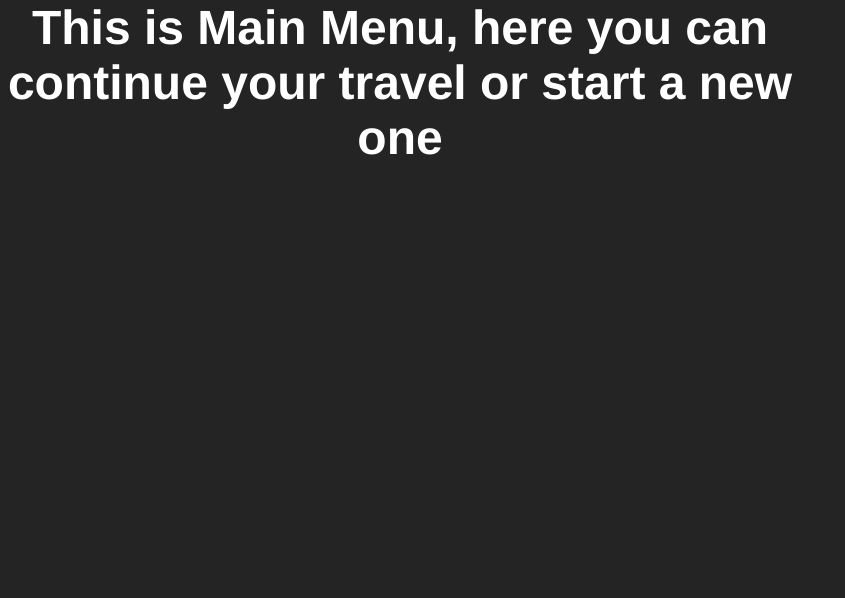
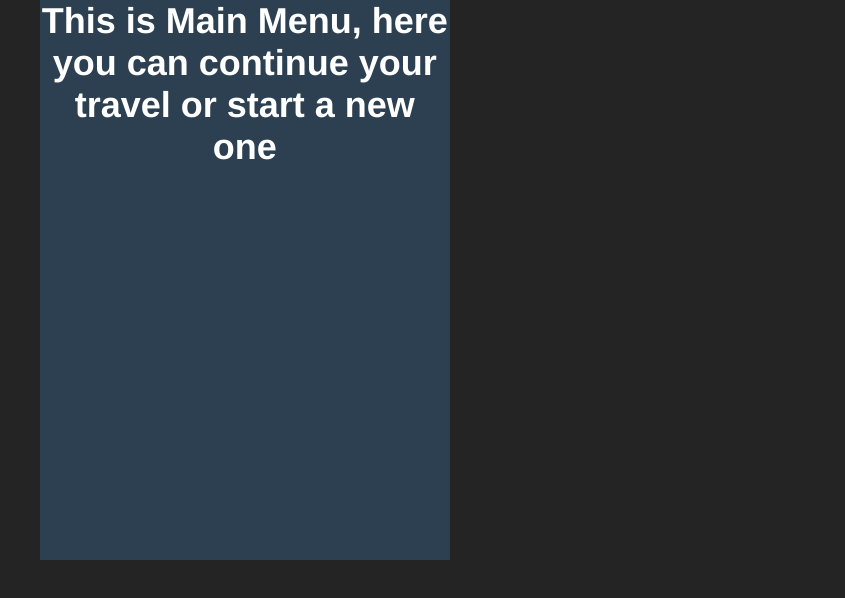
Before and after one commit to RestrepoTorres/DnD2, a React (Vite) app: page /main-menu in a window 1280 px wide. Shown: the top 598 px of the page, without its empty margins (0-845 px from the left). Built offline with nearby package versions, Linux system fonts and the light colour scheme.

Commit message:
Style: MainMenu visual actualization

```diff
--- a/src/pages/MainMenu.jsx
+++ b/src/pages/MainMenu.jsx
@@ -1 +1,9 @@
-export const MainMenu = () => <h1>This is Main Menu, here you can continue your travel or start a new one </h1>;
+import { Article, Button, Header, Footer } from "/src/components/Components";
+export const MainMenu = () => {
+  return(
+    <Article>
+      <h1>
+        This is Main Menu, here you can continue your travel or start a new one{" "}
+      </h1>
+    </Article>);
+};
```
